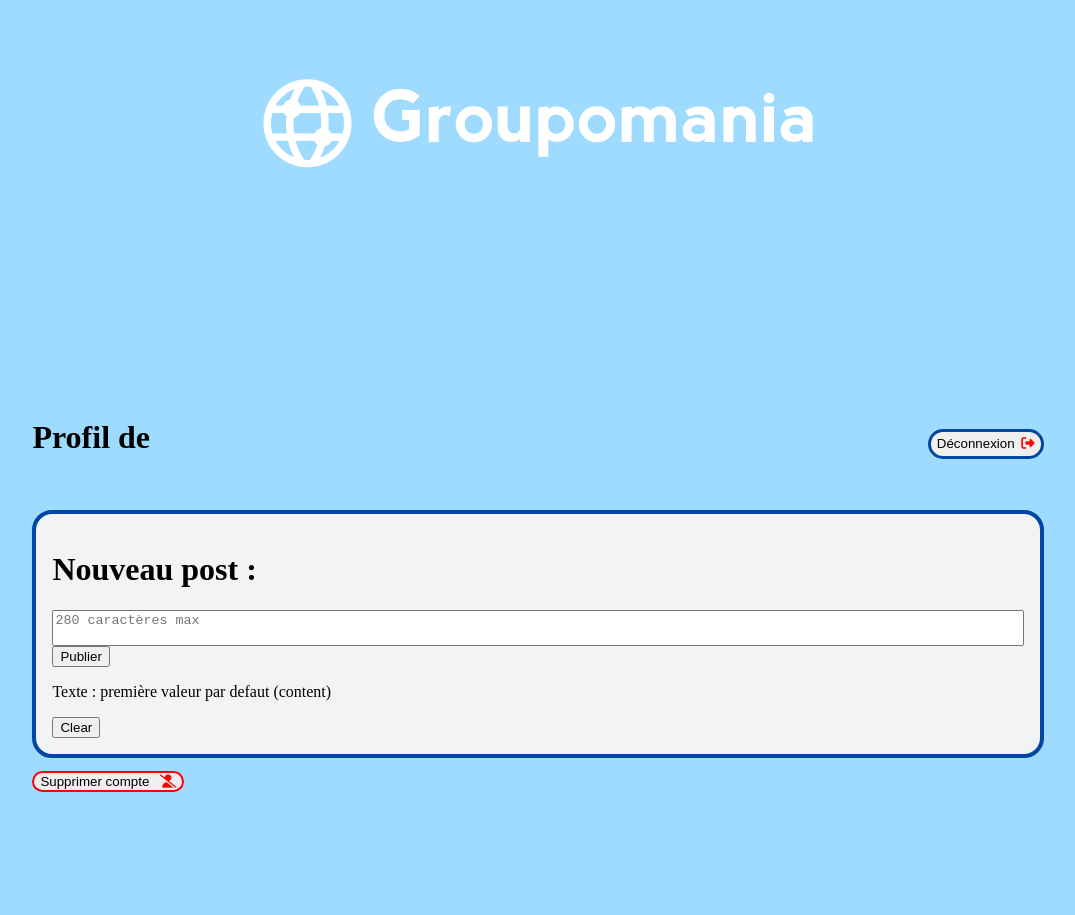
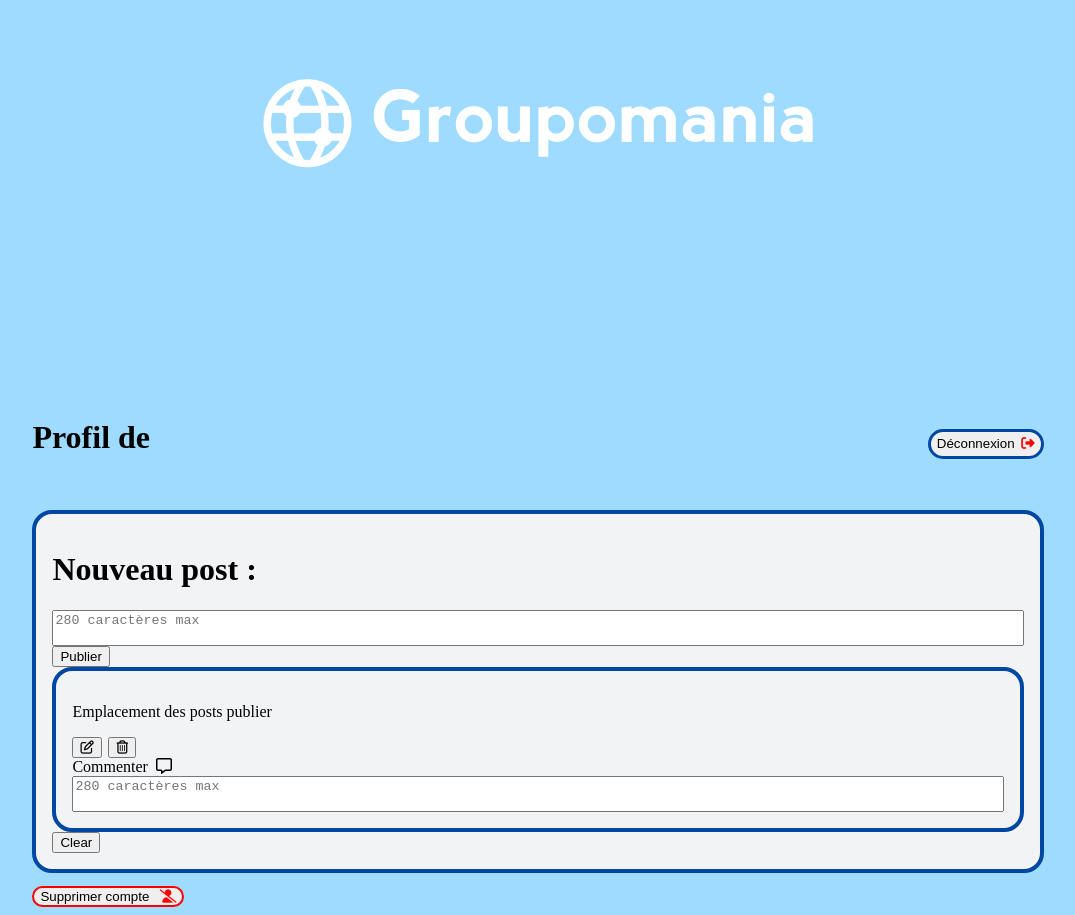
Before and after one commit to r0m1v/RomainVerfaillie_7_18102021, a React (Create React App) app in the folder frontend/react-projet7/: page /Account in a window 1280 px wide. Shown: the whole page, without its empty margins (102-1177 px from the left). Before the commit the page ends 800 px from the top, so only its background shows below. Built offline with nearby package versions, Linux system fonts and the light colour scheme.

Commit message:
mise en forme partie post

```diff
--- a/frontend/react-projet7/src/components/PostToFill.js
+++ b/frontend/react-projet7/src/components/PostToFill.js
@@ -12,11 +12,30 @@ import React, { useState } from "react";
 //   buttonPublish();
 
 const Post = (props) => {
-  return <p>Texte : {props.text}</p>;
+  return (
+    <div className="formatting-post">
+      <div className="post-content">{props.text}</div>
+      <div className="post-publish">
+        <p>Emplacement des posts publier</p>
+        <button className="button-modify-comment" title="modifier">
+          <i class="far fa-edit"></i>
+        </button>
+        <button className="button-delete-comment" title="supprimer commentaire">
+          <i class="far fa-trash-alt"></i>
+        </button>
+      </div>
+      <div className="post-comment">
+        Commenter<i class="far fa-comment-alt"></i>
+      </div>
+      <form className="account-form">
+        <textarea maxlength="280" placeholder="280 caractères max"></textarea>
+      </form>
+    </div>
+  );
 };
 
 const PostToFill = (props) => {
-  const [content, setContent] = useState(props.toto);
+  const [content, setContent] = useState(props.content);
   //content la valeur par defaut / setContent les changements appliqués
   const handleChange = (event) => {
     event.preventDefault();
@@ -32,7 +51,11 @@ const PostToFill = (props) => {
     <div className="formatting-newpost">
       <form className="account-form">
         <h1>Nouveau post :</h1>
-        <textarea maxlength="280" placeholder="280 caractères max" onChange={handleChange}></textarea>
+        <textarea
+          maxlength="280"
+          placeholder="280 caractères max"
+          onChange={handleChange}
+        ></textarea>
       </form>
       <button>Publier</button>
       <Post text={content} />
--- a/frontend/react-projet7/src/pages/Account.js
+++ b/frontend/react-projet7/src/pages/Account.js
@@ -40,7 +40,7 @@ const Account = () => {
         >Déconnexion<i class="fas fa-sign-out-alt"></i>
         </button>
       </div>
-      <PostToFill toto="première valeur par defaut (content)" />
+      <PostToFill content="" />
       <form>
         <button className="button-delete-account"
           onClick={() => {
--- a/frontend/react-projet7/src/styles/components/_account.scss
+++ b/frontend/react-projet7/src/styles/components/_account.scss
@@ -26,3 +26,14 @@
   border-radius: 20px;
   padding: 1em;
 }
+
+.formatting-post{
+  background-color: $bgcolor-secondary;
+  border: 4px solid $bgcolor-main;
+  border-radius: 20px;
+  padding: 1em;
+}
+
+.post-content{
+background-color: white;
+}
--- a/frontend/react-projet7/src/styles/components/_buttons.scss
+++ b/frontend/react-projet7/src/styles/components/_buttons.scss
@@ -18,3 +18,7 @@
   border-radius: 50px;
   margin-top: 1em;
 }
+
+.button-delete-comment {
+  margin-left: 0.5em;
+}
--- a/frontend/react-projet7/src/styles/components/_icons.scss
+++ b/frontend/react-projet7/src/styles/components/_icons.scss
@@ -14,3 +14,7 @@
   padding-left: 0.5em;
   color: green;
 }
+
+.fa-comment-alt {
+  padding-left: 0.5em;
+}
--- a/frontend/react-projet7/src/styles/index.css
+++ b/frontend/react-projet7/src/styles/index.css
@@ -73,6 +73,17 @@ body {
   border: 4px solid #0047a3;
   border-radius: 20px;
   padding: 1em;
+}
+
+.formatting-post {
+  background-color: #f2f3f4;
+  border: 4px solid #0047a3;
+  border-radius: 20px;
+  padding: 1em;
+}
+
+.post-content {
+  background-color: white;
 }
 
 .formatting-form,
@@ -168,6 +179,10 @@ textarea {
   margin-top: 1em;
 }
 
+.button-delete-comment {
+  margin-left: 0.5em;
+}
+
 .fa-camera {
   position: relative;
   top: 85px;
@@ -184,4 +199,8 @@ textarea {
   padding-left: 0.5em;
   color: green;
 }
+
+.fa-comment-alt {
+  padding-left: 0.5em;
+}
 /*# sourceMappingURL=index.css.map */
```
Also changed, not shown: 1 other file (tests, documents, lock files or other folders).
